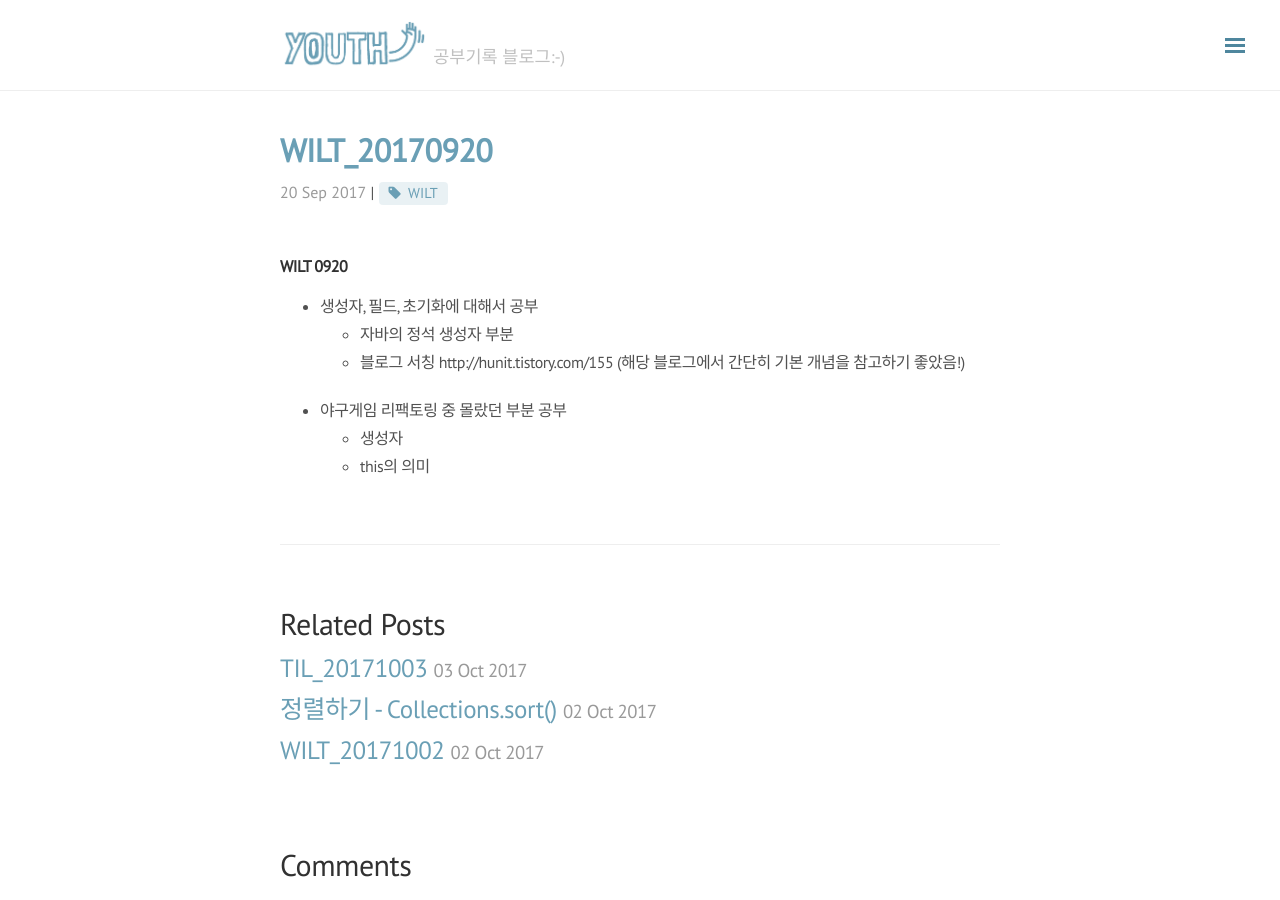
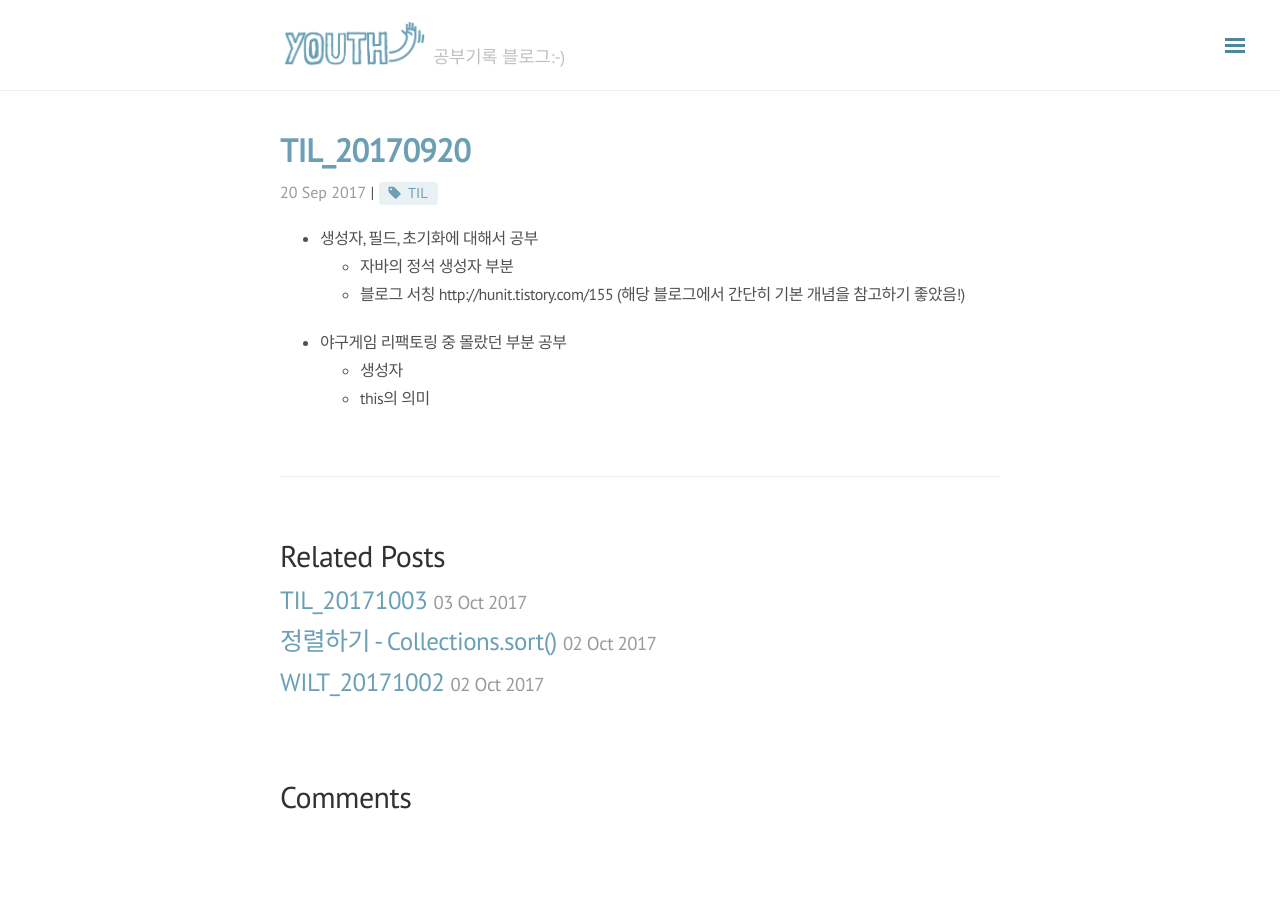
Before and after one commit to jinios/jinios.github.io, a Jekyll site: the page built from _posts/2017-09-20-WILT.md, in a window 1280 px wide. Built offline with Jekyll 4.4.1, drawn with Linux system fonts in a browser that asks for light colours; nearby versions of some CDN libraries; comment, search, counter and statistics services are not loaded.

Commit message:
Update 2017-09-20-WILT.md

```diff
--- a/_posts/2017-09-20-WILT.md
+++ b/_posts/2017-09-20-WILT.md
@@ -1,14 +1,10 @@
 ---
 layout: post
-
-title: WILT_20170920
-
-tags: WILT
-
-categories: WILT
+title: TIL_20170920
+tags: TIL
+categories: TIL
 ---
 
-#### WILT 0920
 
 - 생성자, 필드, 초기화에 대해서 공부
   - 자바의 정석 생성자 부분
```
